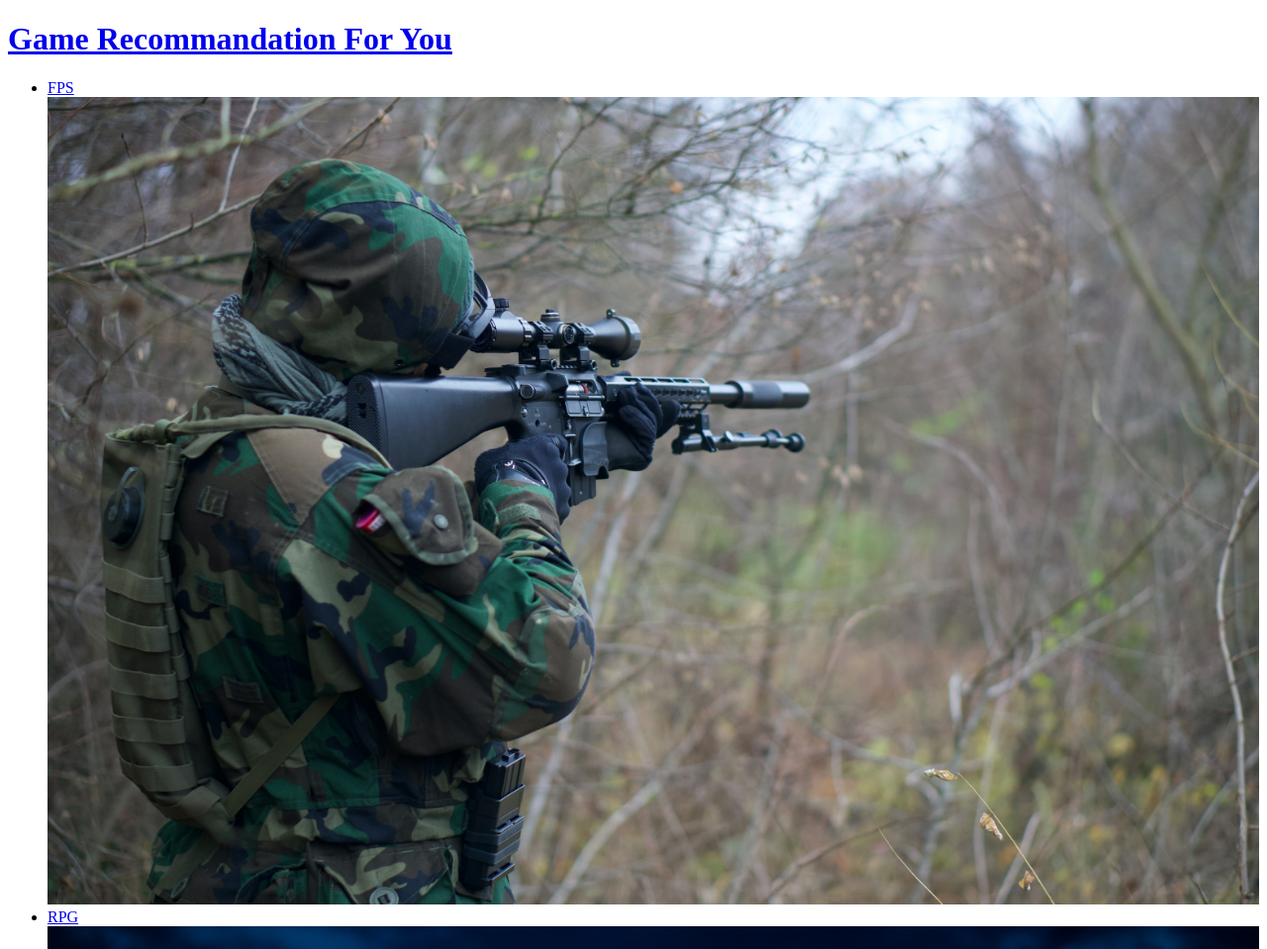
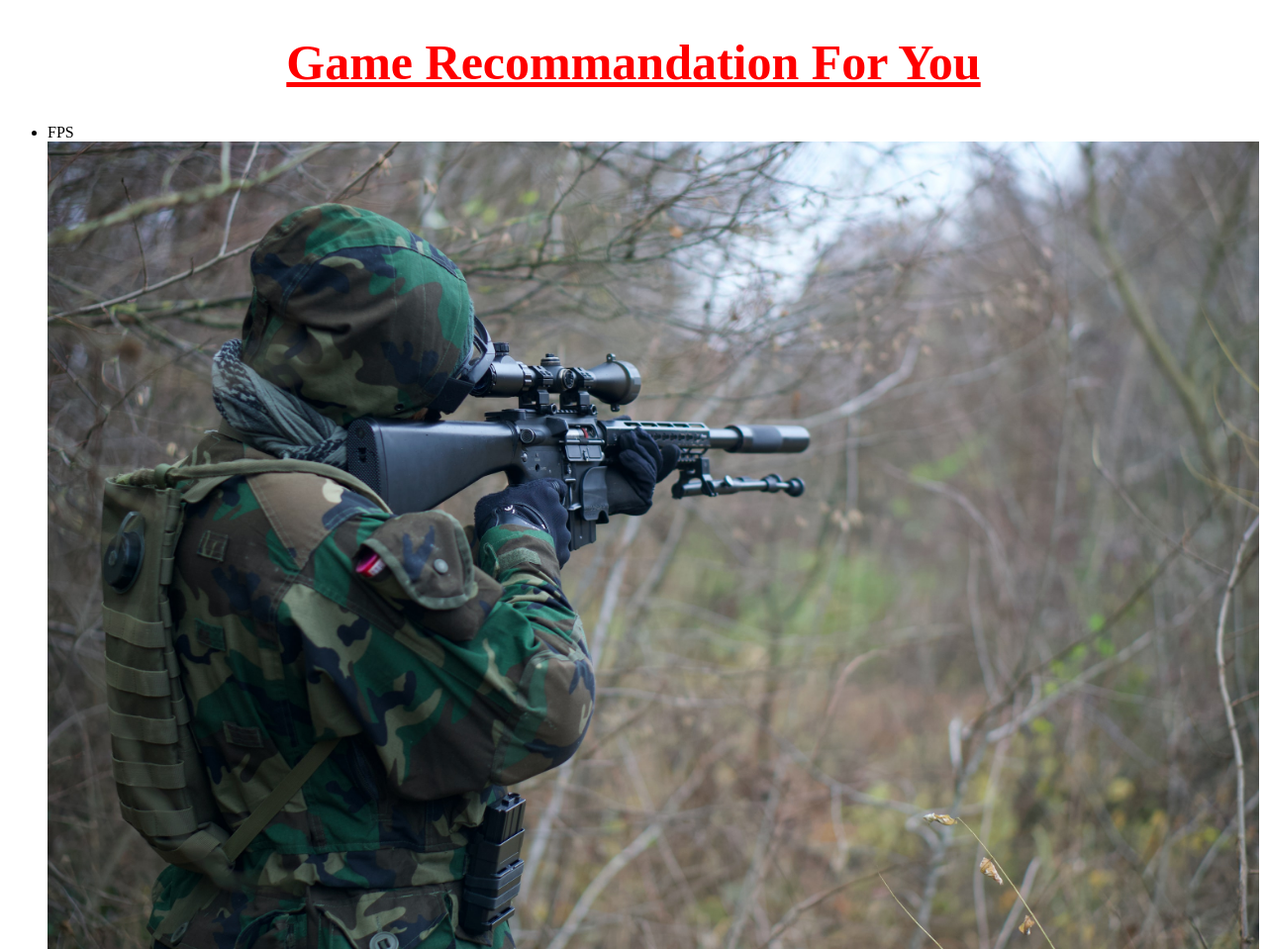
Before and after one commit to kyn02242/WEB, a plain HTML site: page index.html in a window 1280 px wide. Shown: the top 959 px of the page at 99% size. Drawn offline with Linux system fonts and the light colour scheme.

Commit message:
CSS study finish

```diff
--- a/index.html
+++ b/index.html
@@ -2,22 +2,44 @@
 <html>
 	<head>
 		<title>game recommandation</title>
+		<style>
+			a {
+				color:black;
+				text-decoration:none;
+			}
+			h1{
+				text-align:center;
+				font-size:50px;
+			}
+		</style>
 	</head>
 
 	<body>
 		<h1>
-			<a href="index.html">Game Recommandation For You</a>
+			<a href="index.html" style="color:red; text-decoration:underline">Game Recommandation For You</a>
 		</h1>
 
 		<ul>
 			<li><a href="FPS.html" title="FPS">FPS</a></li>
 				<img src="First Person Shooting Game.jpg" width=100%>
-			<li><a href="RPG.html" title="RPG"width=100%>RPG</a></li>
+				<li><a href="RPG.html" title="RPG"width=100%>RPG</a></li>
 				<img src="Roll Playing Game.jpg"width=100%>
-			<li><a href="AOS.html" title="AOS">AOS</a></li>
+				<li><a href="AOS.html" title="AOS">AOS</a></li>
 				<img src="AOS.jpg"width=100%>
-			<li><a href="Sports.html" title="Sports">Sports</a></li>
+				<li><a href="Sports.html" title="Sports">Sports</a></li>
 				<img src="Sports.jpg"width=100%>
 		</ul>
+		<!--
+		<ul>
+			<li><a href="FPS.html" title="FPS"><font color="red">FPS</font></a></li>
+				<img src="First Person Shooting Game.jpg" width=100%>
+				<li><a href="RPG.html" title="RPG"width=100%><font color="red">RPG</font></a></li>
+				<img src="Roll Playing Game.jpg"width=100%>
+				<li><a href="AOS.html" title="AOS"><font color="red">AOS</font></a></li>
+				<img src="AOS.jpg"width=100%>
+				<li><a href="Sports.html" title="Sports"><font color="red">Spo</font>rts</a></li>
+				<img src="Sports.jpg"width=100%>
+		</ul>
+-->
 	</body>
 </html>
```
